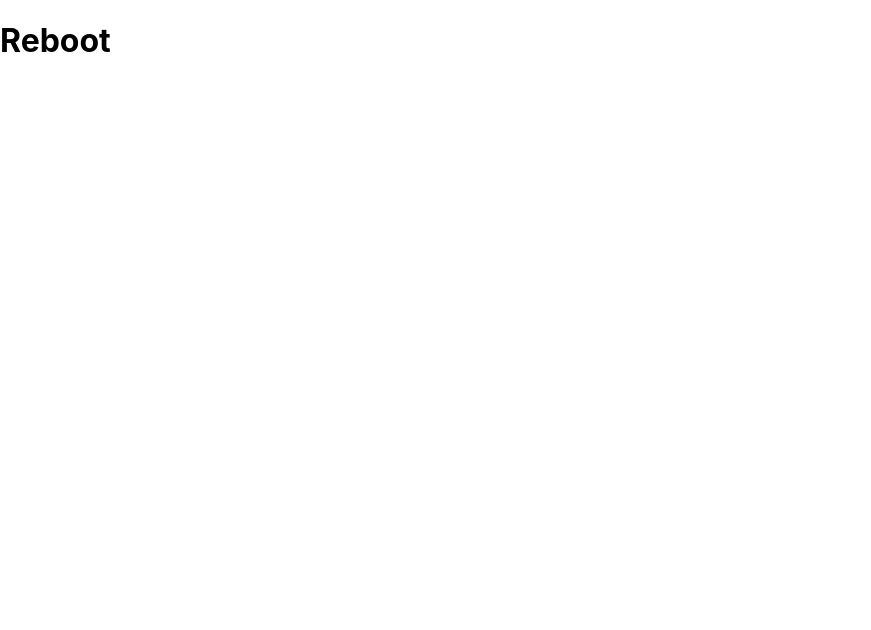
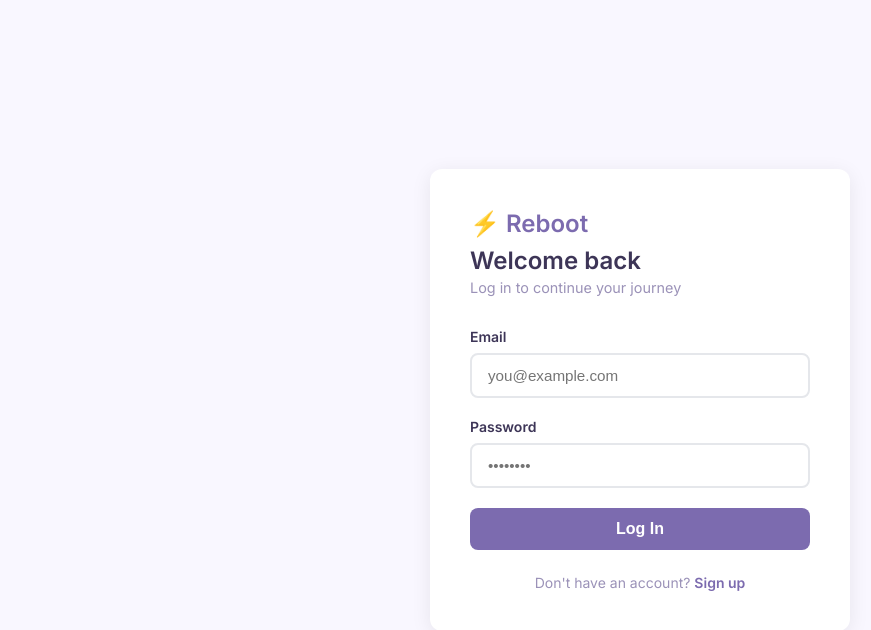
Before and after one commit to t09Simi/reboot, a React (Create React App) app in the folder frontend/: page /login in a window 1280 px wide. Shown: the top 630 px of the page, without its empty margins (0-871 px from the left). Built offline with nearby package versions, Linux system fonts and the light colour scheme.

Commit message:
Added login page and route to dashboard

```diff
--- a/frontend/src/App.css
+++ b/frontend/src/App.css
@@ -1,38 +1,49 @@
-.App {
-  text-align: center;
+/* Login Page */
+.login-container {
+  min-height: 100vh;
+  display: flex;
+  align-items: center;
+  justify-content: center;
 }
 
-.App-logo {
-  height: 40vmin;
-  pointer-events: none;
+.login-card {
+  background: white;
+  padding: 2.5rem;
+  border-radius: 12px;
+  box-shadow: 0 4px 20px rgba(0,0,0,0.08);
+  width: 100%;
+  max-width: 420px;
 }
 
-@media (prefers-reduced-motion: no-preference) {
-  .App-logo {
-    animation: App-logo-spin infinite 20s linear;
-  }
+.login-logo {
+  font-size: 1.5rem;
+  font-weight: bold;
+  color: var(--reboot-primary);
+  margin-bottom: 0.5rem;
 }
 
-.App-header {
-  background-color: #282c34;
-  min-height: 100vh;
-  display: flex;
-  flex-direction: column;
-  align-items: center;
-  justify-content: center;
-  font-size: calc(10px + 2vmin);
-  color: white;
+.login-title {
+  font-size: 1.5rem;
+  font-weight: 700;
+  color: var(--reboot-text);
+  margin-bottom: 0.25rem;
 }
 
-.App-link {
-  color: #61dafb;
+.login-subtitle {
+  color: var(--reboot-muted);
+  margin-bottom: 2rem;
+  font-size: 0.9rem;
 }
 
-@keyframes App-logo-spin {
-  from {
-    transform: rotate(0deg);
-  }
-  to {
-    transform: rotate(360deg);
-  }
+.login-footer {
+  text-align: center;
+  margin-top: 1.5rem;
+  font-size: 0.875rem;
+  color: var(--reboot-muted);
 }
+
+.login-footer a {
+  color: var(--reboot-primary);
+  font-weight: 600;
+  text-decoration: none;
+}
--- a/frontend/src/App.js
+++ b/frontend/src/App.js
@@ -1,8 +1,14 @@
+import {Route, Routes, Navigate} from 'react-router-dom'
+import Login from './pages/Login'
+import Dashboard from './pages/Dashboard';
+
 function App() {
   return (
-    <div>
-      <h1>Reboot</h1>
-    </div>
+    <Routes>
+      <Route path='/' element={<Navigate to='/login' />} />
+      <Route path='/login' element={<Login />} />
+      <Route path='/dashboard' element={<Dashboard />} />
+    </Routes>
   )
 }
 
--- a/frontend/src/index.css
+++ b/frontend/src/index.css
@@ -1,13 +1,79 @@
+@import url('https://fonts.googleapis.com/css2?family=Inter:wght@300;400;600&display=swap');
+
 body {
+  font-family: 'Inter', sans-serif;
+}
+*
+{
   margin: 0;
-  font-family: -apple-system, BlinkMacSystemFont, 'Segoe UI', 'Roboto', 'Oxygen',
-    'Ubuntu', 'Cantarell', 'Fira Sans', 'Droid Sans', 'Helvetica Neue',
-    sans-serif;
-  -webkit-font-smoothing: antialiased;
-  -moz-osx-font-smoothing: grayscale;
+  padding: 0;
+  box-sizing: border-box;
 }
 
-code {
-  font-family: source-code-pro, Menlo, Monaco, Consolas, 'Courier New',
-    monospace;
+body {
+  font-family: 'Inter', sans-serif;
+  background-color: #F9F7FF;
+  color: #3D3557;
 }
+
+:root {
+  --reboot-primary: #7C6BAF;
+  --reboot-primary-dark: #6355A4;
+  --reboot-primary-light: #EEE9FF;
+  --reboot-accent: #B8A9E3;
+  --reboot-text: #3D3557;
+  --reboot-muted: #9B92B8;
+}
+
+/* Reusable across ALL pages */
+.form-group {
+  margin-bottom: 1.25rem;
+}
+
+.form-group label {
+  display: block;
+  font-size: 0.875rem;
+  font-weight: 600;
+  color: var(--reboot-text);
+  margin-bottom: 0.5rem;
+}
+
+.form-group input {
+  width: 100%;
+  padding: 0.75rem 1rem;
+  border: 2px solid #e5e7eb;
+  border-radius: 8px;
+  font-size: 0.95rem;
+  transition: border-color 0.2s;
+  outline: none;
+}
+
+.form-group input:focus {
+  border-color: var(--reboot-primary);
+}
+
+.btn-primary {
+  width: 100%;
+  padding: 0.75rem;
+  background-color: var(--reboot-primary);
+  color: white;
+  border: none;
+  border-radius: 8px;
+  font-size: 1rem;
+  font-weight: 600;
+  cursor: pointer;
+  transition: background-color 0.2s;
+}
+
+.btn-primary:hover {
+  background-color: var(--reboot-primary-dark);
+}
+
+.error-message {
+  background-color: #fee2e2;
+  color: #dc2626;
+  padding: 0.75rem 1rem;
+  border-radius: 8px;
+  font-size: 0.875rem;
+  margin-bottom: 1rem;
+}
--- a/frontend/src/index.js
+++ b/frontend/src/index.js
@@ -3,12 +3,13 @@ import ReactDOM from 'react-dom/client';
 import './index.css';
 import App from './App';
 import reportWebVitals from './reportWebVitals';
+import { BrowserRouter } from 'react-router-dom'
 
 const root = ReactDOM.createRoot(document.getElementById('root'));
 root.render(
-  <React.StrictMode>
+  <BrowserRouter>
     <App />
-  </React.StrictMode>
+  </BrowserRouter>
 );
 
 // If you want to start measuring performance in your app, pass a function
--- /dev/null
+++ b/frontend/src/pages/Dashboard.jsx
@@ -0,0 +1,8 @@
+export default function Dashboard() {
+    return (
+        <div>
+            <h1>Dashboard</h1>
+            <p>Welcome to Reboot</p>
+        </div>
+    )
+}
--- /dev/null
+++ b/frontend/src/pages/Login.jsx
@@ -0,0 +1,77 @@
+import {useState} from 'react'
+import { useNavigate } from 'react-router-dom'
+import '../App.css'
+
+export default function Login(){
+
+    const [email, setEmail] = useState('')
+    const [password, setPassword] = useState('')
+    const [error, setError] = useState('')
+    const [loading, setLoading] = useState(false)
+
+    const navigate = useNavigate()
+
+    async function handleSubmit(e) {
+    e.preventDefault()
+    setLoading(true)
+    setError('')
+
+        try {
+            const response = await fetch('http://127.0.0.1:8000/api/auth/login/', {
+                method: 'POST',
+                headers: {
+                    'Content-Type': 'application/json'
+                },
+                body: JSON.stringify({ email, password })
+            })
+
+            const data = await response.json()
+            console.log('Response data:', data)
+
+            if (response.ok) {
+                localStorage.setItem('access', data.access)
+                localStorage.setItem('refresh', data.refresh)
+                navigate('/dashboard')
+            } else {
+                setError('Invalid email or password')
+            }
+        } catch (err) {
+            console.log('Error:', err)
+            setError('Something went wrong. Please try again.')
+        } finally {
+            setLoading(false)
+        }
+}
+
+    return(
+        <div className="login-container">
+            <div className="login-card">
+                <div className="login-logo">⚡ Reboot</div>
+                <h1 className="login-title">Welcome back</h1>
+                <p className="login-subtitle">
+                    Log in to continue your journey
+                </p>
+                {error && <div className="error-message">{error}</div>}
+                <form onSubmit={handleSubmit}>
+                    <div className="form-group">
+                        <label>Email</label>
+                        <input type="email" placeholder="you@example.com"
+                        value={email} onChange = {e => setEmail(e.target.value)}
+                        required/>
+                    </div>
+                    <div className="form-group">
+                        <label>Password</label>
+                        <input type="password" placeholder="••••••••"
+                        value={password} onChange = {e => setPassword(e.target.value)}
+                        required/>
+                    </div>
+                    <button type="submit" className="btn-primary"
+                    disabled={loading}> {loading ? 'Loggging in..': 'Log In'} </button>
+                </form>
+                <div className="login-footer">
+                    Don't have an account? <a href="/register">Sign up</a>
+                </div>
+            </div>
+        </div>
+    )
+}
```
Also changed, not shown: 2 other files (tests, documents, lock files or other folders).
